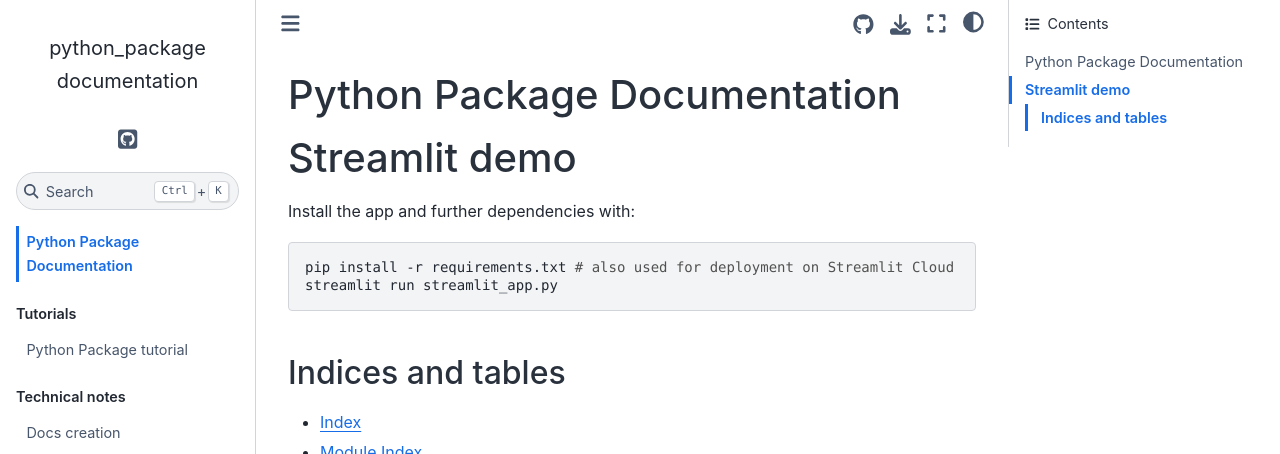
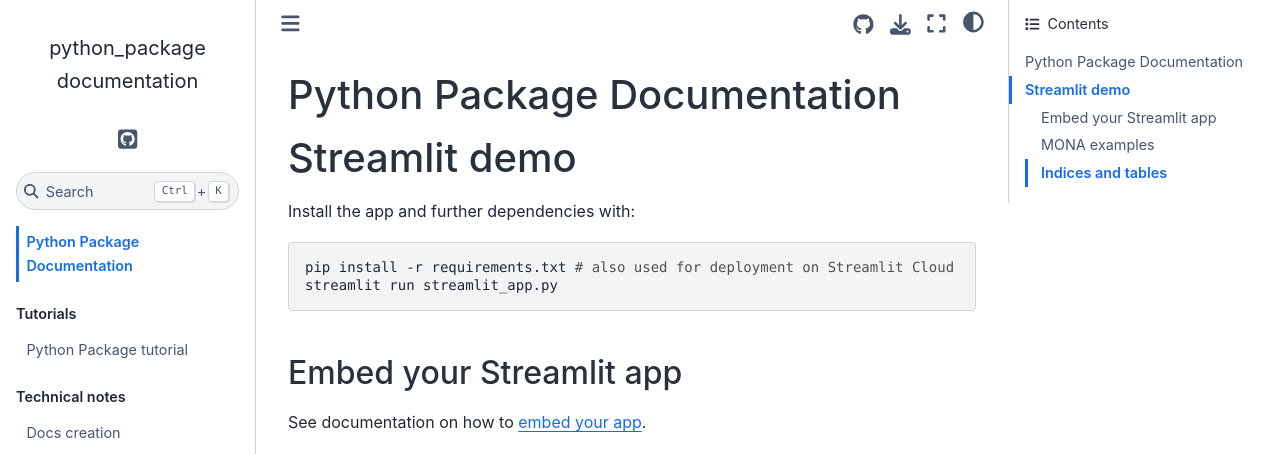
Before and after one commit to Multiomics-Analytics-Group/streamlit_demo, a Sphinx documentation site: the page built from docs/index.md, in a window 1280 px wide and 1400 px high. Shown: the top 454 px of the window. Built offline with Sphinx 7.4.7 and the Sphinx Book theme 1.1.4, drawn with Linux system fonts in a browser that asks for light colours; pages that are not in the unit, such as notebooks, are missing from menus; comment, search, counter and statistics services are not loaded; some of the changed text lies outside the part shown; grey boxes are pictures that could not be loaded.

Commit message:
:sparkles: embed apps to the demo

````diff
--- a/docs/index.md
+++ b/docs/index.md
@@ -6,6 +6,28 @@
 :relative-docs: docs
 :relative-images:
 ```
+
+## Embed your Streamlit app
+
+See documentation on how to
+[embed your app](https://docs.streamlit.io/deploy/streamlit-community-cloud/share-your-app/embed-your-app).
+
+<iframe
+  src="https://mona-demo-dev.streamlit.app?embed=true"
+  style="height: 450px; width: 100%;"
+></iframe>
+
+
+## MONA examples
+
+From Sebastian...
+
+<iframe
+  src="https://micw2graph.streamlit.app?embed=true"
+  style="height: 450px; width: 100%;"
+></iframe>
+
+
 
 <!-- hidden toc trees for sidebar -->
 
````
